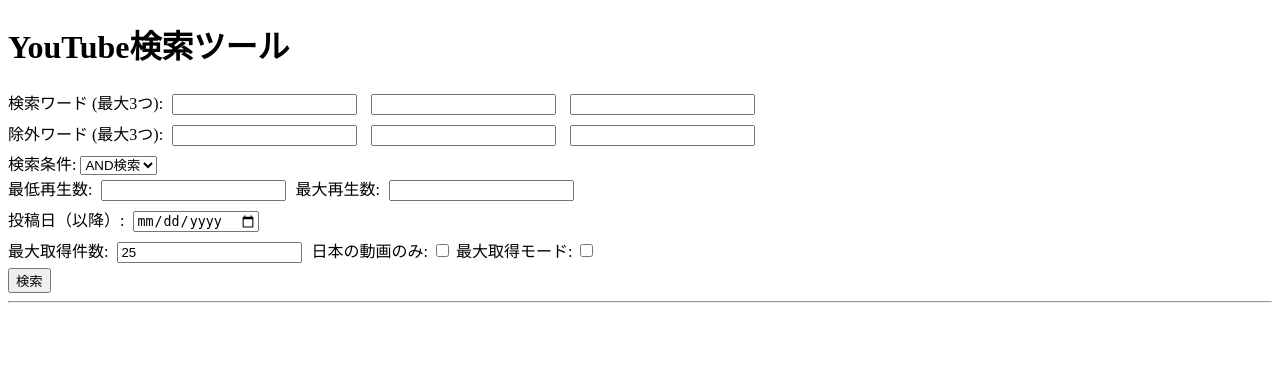
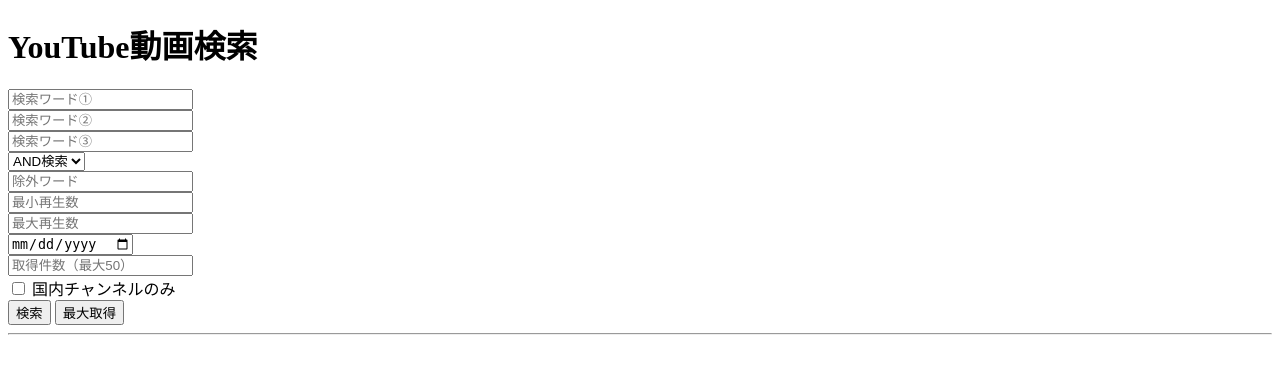
Before and after one commit to livehouseapps/youtube-test, a Flask app: page / in a window 1280 px wide. Shown: the top 374 px of the page. Run offline with Flask 3, Linux system fonts and the light colour scheme.

Commit message:
Update index.html

```diff
--- a/templates/index.html
+++ b/templates/index.html
@@ -1,72 +1,57 @@
 <!DOCTYPE html>
 <html>
 <head>
-    <title>YouTube検索ツール</title>
+    <meta charset="UTF-8">
+    <title>YouTube動画検索</title>
     <style>
-        input[type=text], input[type=number], input[type=date] {
-            margin: 5px;
+        .video {
+            border: 1px solid #ccc;
+            padding: 10px;
+            margin-bottom: 15px;
+            display: flex;
         }
         img {
+            margin-right: 15px;
             width: 240px;
+            height: auto;
         }
-        .video {
-            margin: 10px;
-            padding: 10px;
-            border: 1px solid #aaa;
+        .info {
+            max-width: 600px;
         }
     </style>
 </head>
 <body>
-    <h1>YouTube検索ツール</h1>
+    <h1>YouTube動画検索</h1>
     <form method="POST">
-        <div>
-            <label>検索ワード (最大3つ):</label>
-            <input type="text" name="include0">
-            <input type="text" name="include1">
-            <input type="text" name="include2">
-        </div>
-        <div>
-            <label>除外ワード (最大3つ):</label>
-            <input type="text" name="exclude0">
-            <input type="text" name="exclude1">
-            <input type="text" name="exclude2">
-        </div>
-        <div>
-            <label>検索条件:</label>
+        <input type="text" name="query" placeholder="検索ワード①"><br>
+        <input type="text" name="query2" placeholder="検索ワード②"><br>
+        <input type="text" name="query3" placeholder="検索ワード③"><br>
         <select name="logic">
-                <option value="and">AND検索</option>
-                <option value="or">OR検索</option>
-            </select>
-        </div>
-        <div>
-            <label>最低再生数:</label>
-            <input type="number" name="min_views">
-            <label>最大再生数:</label>
-            <input type="number" name="max_views">
-        </div>
-        <div>
-            <label>投稿日（以降）:</label>
-            <input type="date" name="published_after">
-        </div>
-        <div>
-            <label>最大取得件数:</label>
-            <input type="number" name="max_results" value="25">
-            <label>日本の動画のみ:</label>
-            <input type="checkbox" name="region" value="jp">
-            <label>最大取得モード:</label>
-            <input type="checkbox" name="fetch_all" value="true">
-        </div>
-        <input type="submit" value="検索">
+            <option value="AND">AND検索</option>
+            <option value="OR">OR検索</option>
+        </select><br>
+        <input type="text" name="exclude" placeholder="除外ワード"><br>
+        <input type="number" name="min_views" placeholder="最小再生数"><br>
+        <input type="number" name="max_views" placeholder="最大再生数"><br>
+        <input type="date" name="published_after"><br>
+        <input type="number" name="max_results" placeholder="取得件数（最大50）"><br>
+        <label><input type="checkbox" name="only_jp"> 国内チャンネルのみ</label><br>
+        <button type="submit">検索</button>
+        <button type="submit" name="max_results" value="50">最大取得</button>
     </form>
 
     <hr>
     {% for video in videos %}
         <div class="video">
-        <img src="{{ video.thumbnail }}"><br>
-        <a href="{{ video.url }}" target="_blank">{{ video.title }}</a><br>
+            <img src="{{ video.thumbnail }}" alt="サムネイル">
+            <div class="info">
+                <a href="{{ video.url }}" target="_blank"><strong>{{ video.title }}</strong></a><br>
                 チャンネル: {{ video.channel }}<br>
+                登録者数: {{ video.subscribers }}<br>
                 投稿日: {{ video.published }}<br>
                 再生数: {{ video.views }}<br>
+                <em>チャンネル説明: {{ video.channel_description }}</em>
+            </div>
         </div>
     {% endfor %}
 </body>
```
Lines whose indentation alone changed are shown as unchanged.
